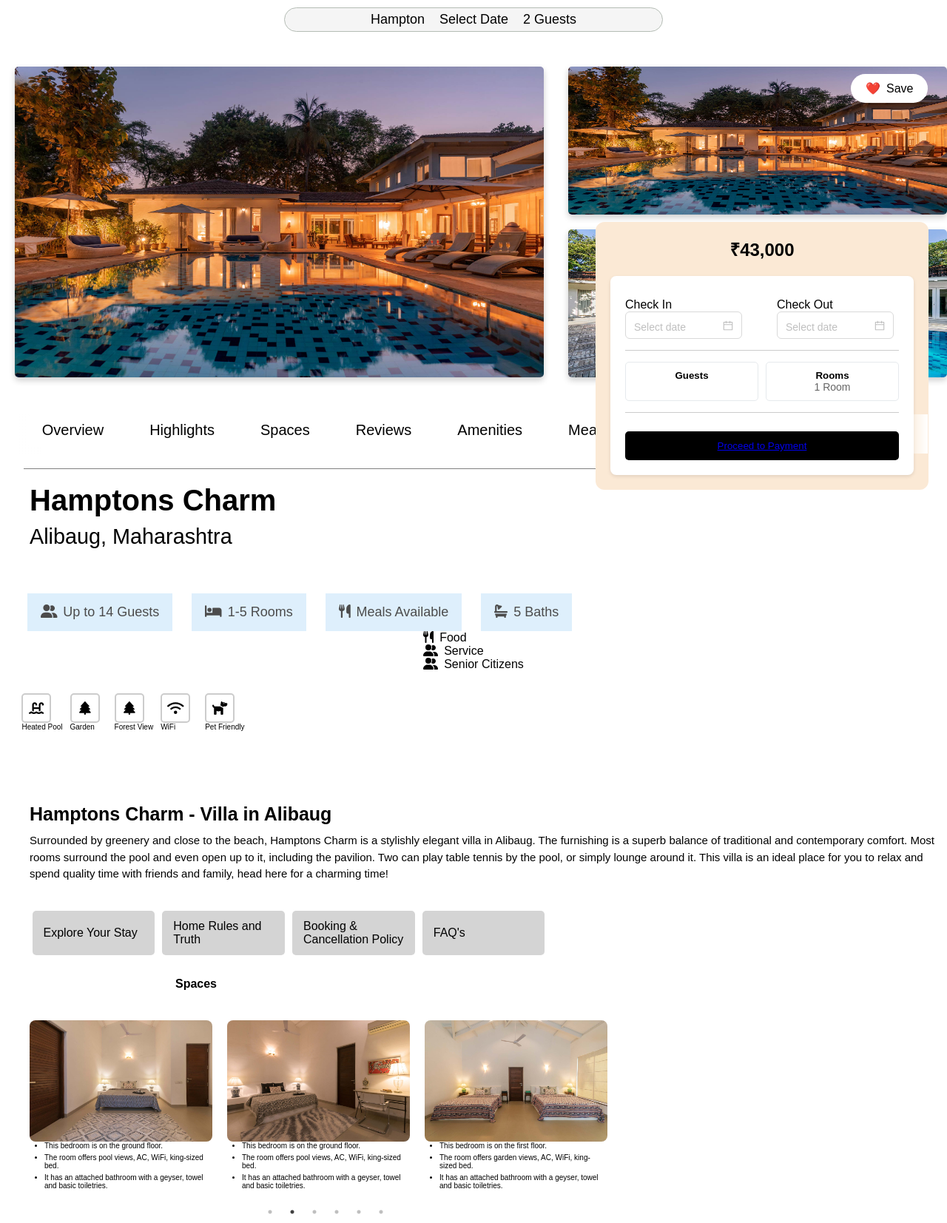
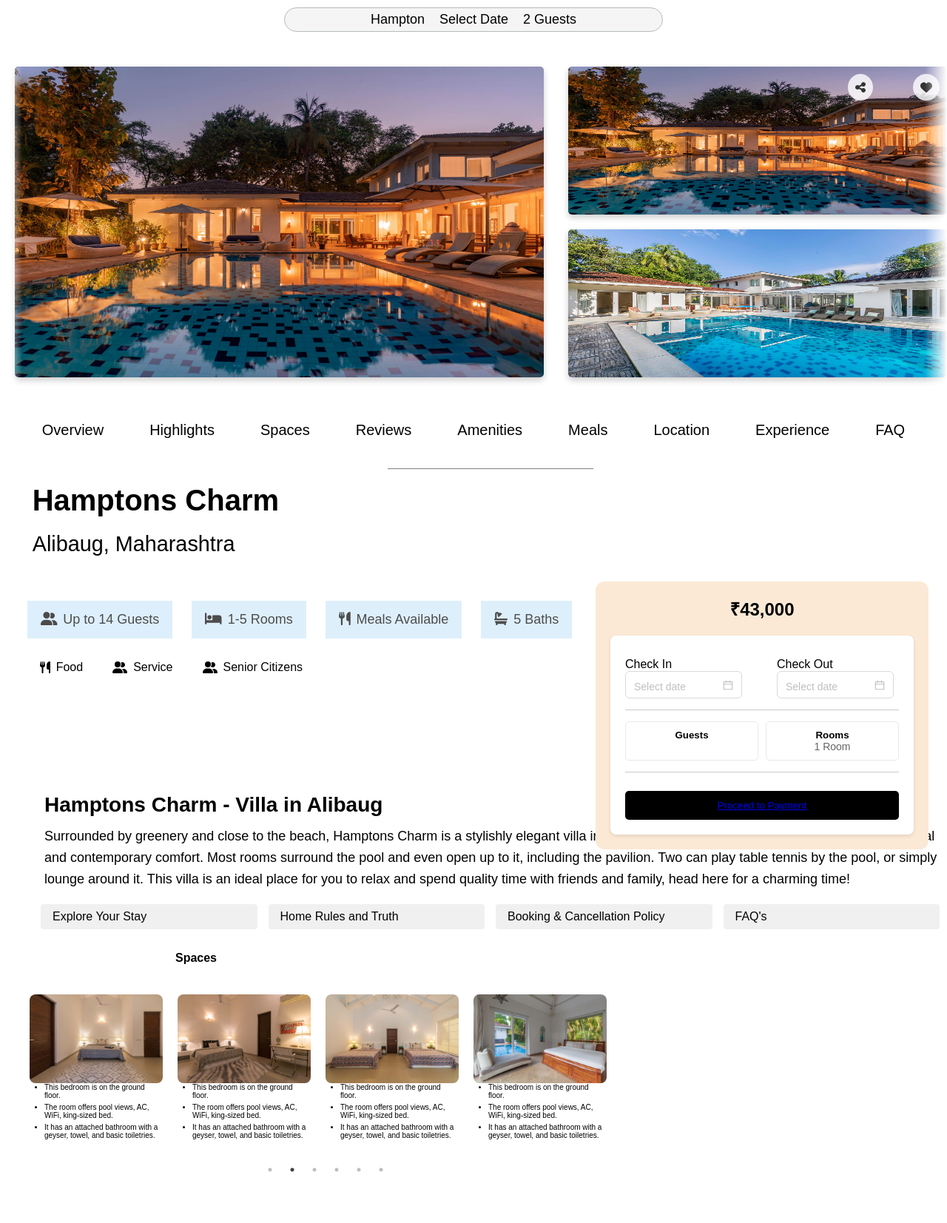
Before and after one commit to komalmastud/villa, a React (Vite) app: page /alibaug in a window 1280 px wide. Shown: the whole page at 74% size. After the commit the page ends 1596 px from the top, so only its background shows below. Built offline with nearby package versions, Linux system fonts and the light colour scheme.

Commit message:
added chnages

```diff
--- a/package.json
+++ b/package.json
@@ -27,6 +27,7 @@
     "react-dom": "^18.3.1",
     "react-icons": "^5.3.0",
     "react-router-dom": "^6.27.0",
+    "react-scroll": "^1.9.0",
     "react-slick": "^0.30.2",
     "slick-carousel": "^1.8.1",
     "swiper": "^11.1.14"
--- a/src/Components/Alibaug.jsx
+++ b/src/Components/Alibaug.jsx
@@ -1,10 +1,10 @@
-import React, { useState, useEffect } from "react";
+import React, { useState } from "react";
 import { FontAwesomeIcon } from "@fortawesome/react-fontawesome";
 import "slick-carousel/slick/slick.css";
+import Sidebar from "./SideBar";
+import Popup from "./Popup";
+import Sharepopup from "./Sharepopup";
 import "slick-carousel/slick/slick-theme.css";
-import Slider from "react-slick";
-import Sidebar from "./SideBar";
-import Search from "./Search";
 import {
   faUserFriends,
   faBed,
@@ -14,6 +14,8 @@ import {
   faSwimmingPool,
   faWifi,
   faDog,
+  faHeart,
+  faShareAlt,
 } from "@fortawesome/free-solid-svg-icons";
 import "./alibaughNavbar.css";
 import Image1 from "../assets/hamptons1.jpg";
@@ -25,38 +27,18 @@ import spaces3 from "../assets/spaces3.jpg";
 import spaces4 from "../assets/spaces4.jpg";
 import spaces5 from "../assets/spaces5.jpg";
 import spaces6 from "../assets/spaces6.jpg";
+import Slider from "react-slick";
 
 const Alibaug = () => {
-  const [searchVisible, setSearchVisible] = useState(false); // State for search visibility
-  const [slidesToShow, setSlidesToShow] = useState(3); // Default to 3 slides for desktop and tablet
+  const [activeSection, setActiveSection] = useState(null);
+  const [showPopup, setShowPopup] = useState(false); // State to manage Popup visibility
+  const [showSharePopup, setShowSharePopup] = useState(false); // State to manage Sharepopup visibility
 
-  useEffect(() => {
-    const handleResize = () => {
-      // Check window width and update the number of slides accordingly
-      if (window.innerWidth <= 768) {
-        setSlidesToShow(1); // Show 1 slide for mobile screens (<= 768px)
-      } else {
-        setSlidesToShow(3); // Show 3 slides for larger screens (default setting)
-      }
-    };
-
-    // Initial check on component mount
-    handleResize();
-
-    // Add event listener to resize window
-    window.addEventListener("resize", handleResize);
-
-    // Cleanup the event listener on unmount
-    return () => {
-      window.removeEventListener("resize", handleResize);
-    };
-  }, []);
-
-  const handleButtonClick = (buttonName) => {
-    if (buttonName === "Select Date") {
-      setSearchVisible(!searchVisible); // Toggle search visibility on "Select Date" click
-    } else {
-      alert(`${buttonName} clicked!`);
+  const handleButtonClick = (sectionId) => {
+    const section = document.getElementById(sectionId);
+    if (section) {
+      section.scrollIntoView({ behavior: "smooth" });
+      setActiveSection(sectionId);
     }
   };
 
@@ -64,7 +46,7 @@ const Alibaug = () => {
     dots: true,
     infinite: true,
     speed: 500,
-    slidesToShow: slidesToShow, // Dynamic based on screen width
+    slidesToShow: 4, // Updated to show 4 images at once
     slidesToScroll: 1,
     autoplay: true,
     autoplaySpeed: 3000,
@@ -75,30 +57,29 @@ const Alibaug = () => {
       <nav className="alibag-navbar">
         <ul className="alibag-navbar-links">
           <li className="alibag-navbar-item">Hampton</li>
-          <li
-            className="alibag-navbar-item"
-            onClick={() => handleButtonClick("Select Date")}
-          >
-            Select Date
-          </li>
+          <li className="alibag-navbar-item">Select Date</li>
           <li className="alibag-navbar-item">2 Guests</li>
         </ul>
       </nav>
-      {searchVisible && <Search />}
       <div className="image-container">
         <div className="left-image">
           <img src={Image1} alt="Full Image" className="full-image" />
         </div>
         <div className="right-images">
           <img src={Image2} alt="Half Image 1" className="half-image" />
-          {/* Heart-shaped button */}
-          <button className="heart-button">
-            <span className="heart-icon">❤️</span>
-            Save
+          <button className="Heart-button" onClick={() => setShowPopup(true)}>
+            <FontAwesomeIcon icon={faHeart} />
+          </button>
+          <button
+            className="Share-button"
+            onClick={() => setShowSharePopup(true)}
+          >
+            <FontAwesomeIcon icon={faShareAlt} />
           </button>
           <img src={Image3} alt="Half Image 2" className="half-image" />
         </div>
       </div>
+
       <div className="button-container">
         {[
           "Overview",
@@ -113,18 +94,24 @@ const Alibaug = () => {
         ].map((label, index) => (
           <button
             key={index}
-            className="alibaug-button"
+            className={`alibaug-button ${
+              activeSection === label ? "active" : ""
+            }`}
             onClick={() => handleButtonClick(label)}
           >
             {label}
           </button>
         ))}
       </div>
+
+      {/* Overview Section */}
+      <div className="Overview-button" id="Overview">
         <div className="button-divider"></div>
         <div className="left-aligned">
           <h3>Hamptons Charm</h3>
           <p>Alibaug, Maharashtra</p>
         </div>
+
         <div className="green-buttons-container">
           {[
             { label: "Up to 14 Guests", icon: faUserFriends },
@@ -133,12 +120,15 @@ const Alibaug = () => {
             { label: "5 Baths", icon: faBathtub },
           ].map((item, index) => (
             <button key={index} className="green-button" disabled>
-            <FontAwesomeIcon icon={item.icon} style={{ marginRight: "8px" }} />
+              <FontAwesomeIcon
+                icon={item.icon}
+                style={{ marginRight: "8px" }}
+              />
               {item.label}
             </button>
           ))}
         </div>
-      <Sidebar />
+
         <div className="great-for-container">
           {[
             { label: "Food", icon: faUtensils },
@@ -146,11 +136,15 @@ const Alibaug = () => {
             { label: "Senior Citizens", icon: faUserFriends },
           ].map((item, index) => (
             <div key={index} className="great-for-item">
-            <FontAwesomeIcon icon={item.icon} style={{ marginRight: "8px" }} />
+              <FontAwesomeIcon
+                icon={item.icon}
+                style={{ marginRight: "8px" }}
+              />
               {item.label}
             </div>
           ))}
         </div>
+
         <div className="features-container">
           {[
             { label: "Heated Pool", icon: faSwimmingPool },
@@ -167,31 +161,42 @@ const Alibaug = () => {
             </div>
           ))}
         </div>
-      <br />
+      </div>
+
+      {/* Highlights Section */}
+      <div className="Highlight-button" id="Highlights">
         <div className="Name">
           <h3>Hamptons Charm - Villa in Alibaug</h3>
           <p>
             Surrounded by greenery and close to the beach, Hamptons Charm is a
-          stylishly elegant villa in Alibaug. The furnishing is a superb balance
-          of traditional and contemporary comfort. Most rooms surround the pool
-          and even open up to it, including the pavilion. Two can play table
-          tennis by the pool, or simply lounge around it. This villa is an ideal
-          place for you to relax and spend quality time with friends and family,
-          head here for a charming time!
+            stylishly elegant villa in Alibaug. The furnishing is a superb
+            balance of traditional and contemporary comfort. Most rooms surround
+            the pool and even open up to it, including the pavilion. Two can
+            play table tennis by the pool, or simply lounge around it. This
+            villa is an ideal place for you to relax and spend quality time with
+            friends and family, head here for a charming time!
           </p>
         </div>
-      <br />
+
         <div className="hampstren-container">
-        <button className="hampstren-button">Explore Your Stay</button>
-        <button className="hampstren-button">Home Rules and Truth</button>
-        <button className="hampstren-button">
-          Booking & Cancellation Policy
+          {[
+            "Explore Your Stay",
+            "Home Rules and Truth",
+            "Booking & Cancellation Policy",
+            "FAQ's",
+          ].map((label, index) => (
+            <button key={index} className="hampstren-button">
+              {label}
             </button>
-        <button className="hampstren-button">FAQ's</button>
+          ))}
         </div>
-      <div className="spaces-header">
+      </div>
+
+      {/* Spaces Section */}
+      <div className="spaces-header" id="Spaces">
         <h4>Spaces</h4>
       </div>
+
       <div className="spaces-slider-container">
         <Slider {...settings}>
           <div>
@@ -200,7 +205,7 @@ const Alibaug = () => {
               <li>This bedroom is on the ground floor.</li>
               <li>The room offers pool views, AC, WiFi, king-sized beds.</li>
               <li>
-                It has an attached bathroom with a bathtub, geyser, towel and
+                It has an attached bathroom with a bathtub, geyser, towel, and
                 basic toiletries.
               </li>
             </ul>
@@ -211,7 +216,7 @@ const Alibaug = () => {
               <li>This bedroom is on the ground floor.</li>
               <li>The room offers pool views, AC, WiFi, king-sized bed.</li>
               <li>
-                It has an attached bathroom with a geyser, towel and basic
+                It has an attached bathroom with a geyser, towel, and basic
                 toiletries.
               </li>
             </ul>
@@ -222,7 +227,7 @@ const Alibaug = () => {
               <li>This bedroom is on the ground floor.</li>
               <li>The room offers pool views, AC, WiFi, king-sized bed.</li>
               <li>
-                It has an attached bathroom with a geyser, towel and basic
+                It has an attached bathroom with a geyser, towel, and basic
                 toiletries.
               </li>
             </ul>
@@ -230,10 +235,10 @@ const Alibaug = () => {
           <div>
             <img src={spaces4} alt="Space 4" className="spaces-image" />
             <ul>
-              <li>This bedroom is on the first floor.</li>
-              <li>The room offers garden views, AC, WiFi, king-sized bed.</li>
+              <li>This bedroom is on the ground floor.</li>
+              <li>The room offers pool views, AC, WiFi, king-sized bed.</li>
               <li>
-                It has an attached bathroom with a geyser, towel and basic
+                It has an attached bathroom with a geyser, towel, and basic
                 toiletries.
               </li>
             </ul>
@@ -241,10 +246,10 @@ const Alibaug = () => {
           <div>
             <img src={spaces5} alt="Space 5" className="spaces-image" />
             <ul>
-              <li>This bedroom is on the first floor.</li>
-              <li>The room offers garden views, AC, WiFi, king-sized bed.</li>
+              <li>This bedroom is on the ground floor.</li>
+              <li>The room offers pool views, AC, WiFi, king-sized bed.</li>
               <li>
-                It has an attached bathroom with a geyser, towel and basic
+                It has an attached bathroom with a geyser, towel, and basic
                 toiletries.
               </li>
             </ul>
@@ -252,16 +257,25 @@ const Alibaug = () => {
           <div>
             <img src={spaces6} alt="Space 6" className="spaces-image" />
             <ul>
-              <li>This bedroom is on the first floor.</li>
-              <li>The room offers garden views, AC, WiFi, king-sized bed.</li>
+              <li>This bedroom is on the ground floor.</li>
+              <li>The room offers pool views, AC, WiFi, king-sized bed.</li>
               <li>
-                It has an attached bathroom with a geyser, towel and basic
+                It has an attached bathroom with a geyser, towel, and basic
                 toiletries.
               </li>
             </ul>
           </div>
         </Slider>
       </div>
+
+      {/* Popup Component */}
+      {showPopup && <Popup onClose={() => setShowPopup(false)} />}
+
+      {/* Share Popup Component */}
+      {showSharePopup && (
+        <Sharepopup onClose={() => setShowSharePopup(false)} />
+      )}
+      <Sidebar />
     </div>
   );
 };
--- a/src/Components/Sidebar.css
+++ b/src/Components/Sidebar.css
@@ -1,15 +1,21 @@
 .main-pink-square {
   background-color: #fbe9d5; /* Bright pink color */
-  padding: 20px; /* Padding inside the pink square */
-  border-radius: 12px; /* Rounded corners for the pink square */
-  display: flex; /* Use flexbox for layout */
-  flex-direction: column; /* Stack children vertically */
-  align-items: center; /* Center children horizontally */
-  width: 80%; /* Adjust width as necessary */
+  padding: 20px;
+  border-radius: 12px;
+  display: flex;
+  flex-direction: column;
+  align-items: center;
+  width: 80%;
   max-width: 450px;
-  margin-left: 780px;
-  margin-top: 310px;
-  position: fixed; /* Maximum width for the pink square */
+  margin-left: 780px; /* Initial temporary position */
+  margin-top: -800px; /* Temporary vertical position */
+  position: relative; /* Initially relative to the parent container */
+  transition: all 0.3s ease; /* Smooth transition for position changes */
+}
+
+.main-pink-square.sticky {
+  position: sticky; /* When it becomes sticky */
+  top: 10px; /* Stick 10px from the top of the viewport */
 }
 
 /* Price text styling */
--- a/src/Components/alibaughNavbar.css
+++ b/src/Components/alibaughNavbar.css
@@ -163,7 +163,7 @@
 .button-container::before,
 .button-container::after {
   content: "";
-  position: absolute;
+  position: fixed;
   top: 0;
   bottom: 0;
   width: 30px;
@@ -289,8 +289,8 @@
   .green-buttons-container {
     flex-wrap: wrap; /* Allow buttons to wrap to the next line if needed */
     justify-content: center; /* Center the buttons on smaller screens */
-    margin-left: 0; /* Remove or adjust the negative margin */
-    margin-top: 30px; /* Adjust top margin for better spacing */
+    margin-left: 1px; /* Remove or adjust the negative margin */
+    margin-top: 10px; /* Adjust top margin for better spacing */
   }
 
   .green-button {
@@ -303,26 +303,28 @@
 
 /* Header Section */
 /* Default styles (for larger screens) */
-.left-aligned h1 {
+.left-aligned h3 {
   font-size: 2em;
-  margin-left: -610px;
-  margin-top: 20px;
+  margin-left: 10px;
+  margin-top: 40px;
 }
 
 .left-aligned p {
   font-size: 1.5em;
-  margin-left: -600px;
+  margin-left: 10px;
 }
 
 @media screen and (min-width: 1024px) and (max-width: 1440px) {
   .left-aligned h3 {
     font-size: 2.5em; /* Slightly larger font for laptops */
-    margin-left: -600px; /* Center or align based on overall layout */
+    margin-left: -450px;
+    margin-top: 20px; /* Center or align based on overall layout */
   }
 
   .left-aligned p {
     font-size: 1.8em; /* Slightly larger font for laptops */
-    margin-left: -600px; /* Adjust alignment accordingly */
+    margin-left: -450px;
+    margin-top: 20px; /* Adjust alignment accordingly */
   }
 }
 /* Tablet screens (768px to 1024px) */
@@ -340,10 +342,10 @@
 
 /* Mobile screens (below 768px) */
 @media (max-width: 768px) {
-  .lft-aligned h1 {
+  .left-aligned h3 {
     font-size: 1.5em; /* Smaller font size for mobile */
-    margin-left: 0; /* Remove negative margin for mobile */
-    margin-top: 10px;
+    margin-left: -10px; /* Remove negative margin for mobile */
+    margin-top: -30px;
   }
 
   .left-aligned p {
@@ -389,6 +391,32 @@ e
   /* Prevent child elements from wrapping */
   .great-for-container > * {
     flex: 0 0 auto; /* Ensure elements don’t shrink or wrap */
+  }
+}
+@media (min-width: 1024px) {
+  .great-for-container {
+    display: flex; /* Use flexbox for layout */
+    flex-direction: row; /* Arrange children in a row */
+    margin: 20px 0; /* Vertical spacing */
+    gap: 20px; /* Spacing between items */
+    justify-content: flex-start; /* Align items to the left */
+    width: auto; /* Width based on content */
+    padding: 0; /* No padding */
+    margin-left: -450px;
+  }
+
+  /* Prevent child elements from wrapping */
+  .great-for-container > * {
+    flex: 0 0 auto; /* Maintain their natural size */
+    text-align: left; /* Align text to the left */
+    padding: 10px; /* Padding for touch targets */
+  }
+
+  /* Additional styles to ensure alignment */
+  .great-for-item {
+    display: flex; /* Allow internal flex layout */
+    align-items: center; /* Center items vertically */
+    margin: 0; /* No margin */
   }
 }
 
@@ -474,7 +502,7 @@ e
 /* Name Section */
 .Name {
   text-align: left; /* Align text to the left */
-  margin-top: 80px; /* Remove any default margin */
+  margin-top: 100px; /* Remove any default margin */
   padding: 0;
   margin-left: 40px; /* Ensure no padding is affecting layout */
 }
@@ -490,10 +518,30 @@ e
   margin: 0; /* Fix typo, should be 'margin' */
 }
 
+@media (min-width: 1024px) {
+  .Name {
+    text-align: left;
+    margin-top: 70px; /* Slightly reduce margin for laptop screens */
+    padding: 0;
+    margin-left: 60px; /* Increase left margin for a more centered look */
+  }
+
+  .Name h3 {
+    font-size: 28px; /* Increase heading size slightly for readability on larger screens */
+    margin-bottom: 12px;
+  }
+
+  .Name p {
+    font-size: 18px; /* Increase paragraph size slightly for readability */
+    line-height: 1.6;
+    margin: 0;
+  }
+}
+
 /* Media Query for Tablet Screens */
 @media (max-width: 768px) {
   .Name {
-    margin-top: 50px; /* Reduce top margin for smaller screens */
+    margin-top: 80px; /* Reduce top margin for smaller screens */
     margin-left: 20px; /* Reduce left margin for better spacing */
   }
 
@@ -509,7 +557,8 @@ e
 /* Optional: Add styles for smaller screens */
 @media (max-width: 480px) {
   .Name {
-    margin-left: 10px; /* Further reduce left margin */
+    margin-left: 10px;
+    margin-top: 20px; /* Further reduce left margin */
   }
 
   .Name h3 {
@@ -590,81 +639,83 @@ e
     margin-bottom: 10px; /* Add spacing between buttons vertically */
   }
 }
-
-@media (max-width: 1024px) {
-  /* Covers both tablet and smaller screens */
+@media (min-width: 1024px) {
   .hampstren-container {
-    flex-wrap: wrap; /* Allow buttons to wrap on smaller screens */
-    justify-content: center;
-    margin-left: -80px; /* Center buttons */
+    display: flex;
+    justify-content: flex-start; /* Keep buttons aligned to the left */
+    margin-left: 50px; /* Shift the container slightly to the right */
   }
 
   .hampstren-button {
-    flex: 1; /* Equal space */
-    min-width: 100px; /* Adjust based on your design */
-    margin: 5px; /* Space between buttons */
+    padding: 8px 16px; /* Reduce button padding to decrease background size */
+    background-color: #f0f0f0; /* Optional: Adjust background color */
+    border-radius: 4px; /* Optional: Round button edges for a refined look */
+    margin-right: 10px; /* Add space between buttons */
+    transition: background-color 0.3s ease; /* Smooth hover effect */
+  }
+
+  .hampstren-button:hover {
+    background-color: #e0e0e0; /* Lighter background on hover */
   }
 }
 
 /* Amenities Section */
-.amenity-icon {
-  width: 50px; /* Increased width for a larger square */
-  height: 50px; /* Increased height to maintain square shape */
-  display: flex;
-  align-items: center;
-  justify-content: center;
-  background-color: #f0f0f0; /* Light background */
-  border: 1px solid #ccc; /* Border for the icon */
-  border-radius: 5px; /* Optional: slight rounding for a softer look */
-  margin-right: 5px; /* Spacing between icon and label */
-  padding: 5px; /* Adjust padding as needed */
+.Amenties-button {
+  padding: 30px; /* Add some padding around the section */
+}
+
+#Amenities h4 {
+  font-size: 18px;
+  margin-bottom: 10px;
 }
 
 .amenities-container {
   display: flex;
-  flex-wrap: wrap; /* Optional if you want them to wrap */
-  justify-content: flex-start;
-  margin-left: -200px; /* Align items to the start */
-  margin-bottom: 20px;
+  align-items: center;
+  flex-wrap: nowrap; /* Keeps all items in a single line */
+  overflow-x: auto; /* Allows horizontal scrolling on smaller screens if needed */
+  padding-bottom: 10px;
+  margin-left: -600px;
 }
 
-.amenity-item {
+.amenities-container ul {
+  display: flex;
+  list-style: none; /* Remove default list style */
+  padding: 0;
+  margin: 0;
+}
+
+.amenities-container li {
   display: flex;
   align-items: center;
-  margin-right: 2px;
-  font-size: 14px; /* Increased font size for better visibility */
+  margin-right: 20px; /* Space between each amenity */
+  font-size: 14px; /* Font size for amenity label */
 }
 
-.villa-amenties {
-  text-align: left;
-  margin: 0;
-  padding: 10px 0;
+.amenities-container li:last-child {
+  margin-right: 0; /* Remove right margin for the last item */
 }
 
-.villa-amenties h3 {
-  font-size: 15px;
-  line-height: 1.2;
-  margin: 0;
+.amenities-container li .fa-icon {
+  margin-right: 8px; /* Space between icon and text */
 }
-@media (max-width: 1024px) {
-  .amenities-container {
-    margin-left: -20px; /* Reset negative margin for better alignment */
-    justify-content: center; /* Center items for a better appearance */
+
+.amenities-container li svg {
+  width: 24px;
+  height: 24px;
+  color: black; /* Icon color */
+}
+
+/* Responsive adjustments */
+@media (max-width: 768px) {
+  .amenities-container li {
+    font-size: 12px; /* Smaller font size on mobile */
+    margin-right: 15px; /* Less spacing on mobile */
   }
 
-  .amenity-item {
-    font-size: 12px; /* Decrease font size for better readability on smaller screens */
-    margin-right: 10px; /* Increase spacing between items */
-  }
-
-  .amenity-icon {
-    width: 20px; /* Decrease icon size for tablet */
-    height: 20px; /* Decrease icon size for tablet */
-    padding: 1px; /* Adjust padding as needed */
-  }
-
-  .villa-amenties h3 {
-    font-size: 14px; /* Decrease heading size for tablet */
+  .amenities-container li svg {
+    width: 20px;
+    height: 20px;
   }
 }
 
@@ -779,27 +830,56 @@ e
   position: relative; /* Position relative for absolute positioning of the button */
   display: inline-block; /* Ensures the container sizes to the image */
 }
-
-.heart-button {
-  position: absolute; /* Position the button absolutely */
-  top: 100px; /* Adjust this value to place the button vertically */
-  left: 1150px; /* Adjust this value to place the button horizontally */
-  display: inline-flex;
+.Heart-button,
+.Share-button {
+  position: absolute;
+  background: rgba(255, 255, 255, 0.8);
+  border: none;
+  padding: 10px;
+  border-radius: 50%;
+  cursor: pointer;
+  color: #333;
+  font-size: 16px;
+  display: flex;
   align-items: center;
-  background-color: white; /* Red background color */
-  color: black; /* White text color */
-  border: none; /* No border */
-  border-radius: 25px; /* Rounded corners */
-  padding: 10px 20px; /* Padding for the button */
-  font-size: 16px; /* Font size */
-  cursor: pointer; /* Pointer cursor on hover */
-  transition: background-color 0.3s;
+  justify-content: center;
+  transition: background-color 0.3s ease;
 }
 
-.heart-button:hover {
-  background-color: #e60000; /* Darker red on hover */
+/* Position Heart button at the top-right corner */
+.Heart-button {
+  top: 100px;
+  right: 10px;
 }
 
-.heart-icon {
-  margin-right: 8px; /* Space between heart icon and text */
+/* Position Share button at the top-left corner */
+.Share-button {
+  top: 100px;
+  right: 100px;
 }
+
+/* Hover effect for buttons */
+.Heart-button:hover,
+.Share-button:hover {
+  background-color: #f0f0f0;
+}
+.popup,
+.share-popup {
+  position: fixed;
+  top: 0;
+  left: 0;
+  right: 0;
+  bottom: 0;
+  background-color: rgba(0, 0, 0, 0.5); /* For dimming the background */
+  display: flex;
+  justify-content: center;
+  align-items: center;
+  z-index: 1000; /* Ensure popup is above other content */
+}
+
+.popup-content,
+.share-popup-content {
+  background: white;
+  padding: 20px;
+  border-radius: 8px;
+}
```
Also changed, not shown: src/Components/AlibaugNavbar.jsx (added, +16 -0 lines), src/Components/ButtonSection.jsx (added, +33 -0 lines), src/Components/HighlightSection.jsx (added, +31 -0 lines), src/Components/ImageSection.jsx (added, +20 -0 lines), src/Components/OverViewSection.jsx (added, +38 -0 lines), src/Components/SpaceSection.jsx (added, +100 -0 lines), 1 other file (tests, documents, lock files or other folders). Lines whose indentation alone changed are shown as unchanged.
